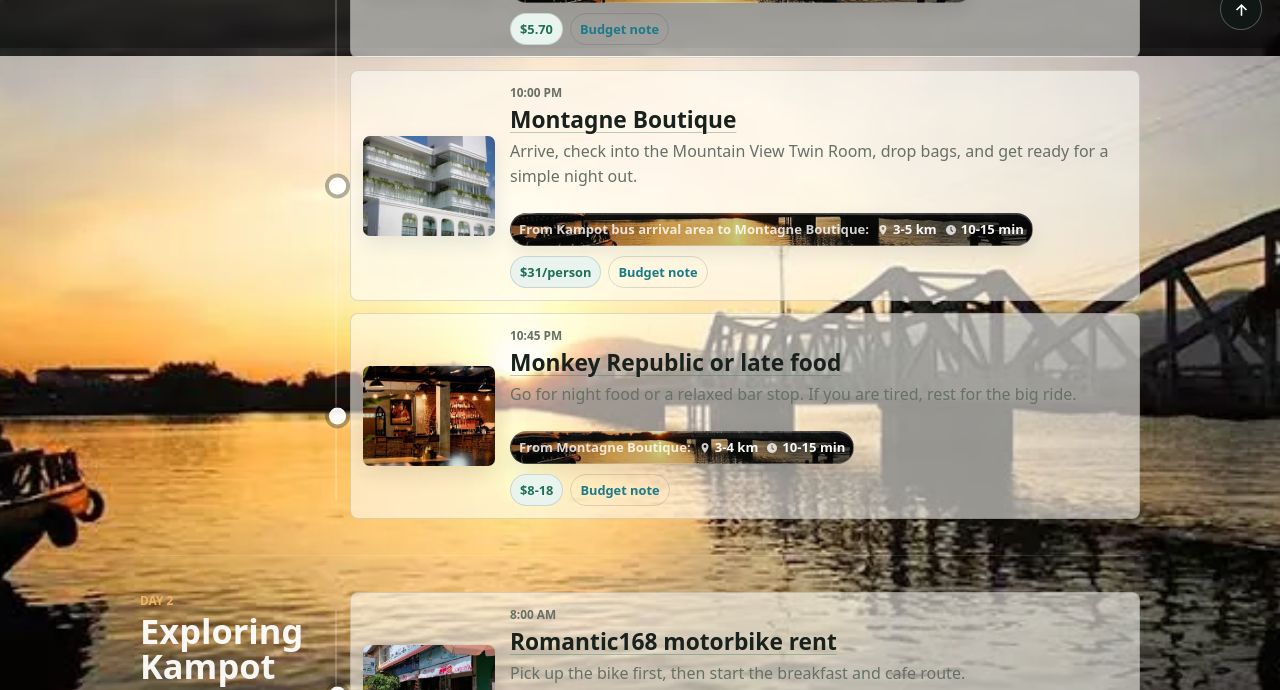
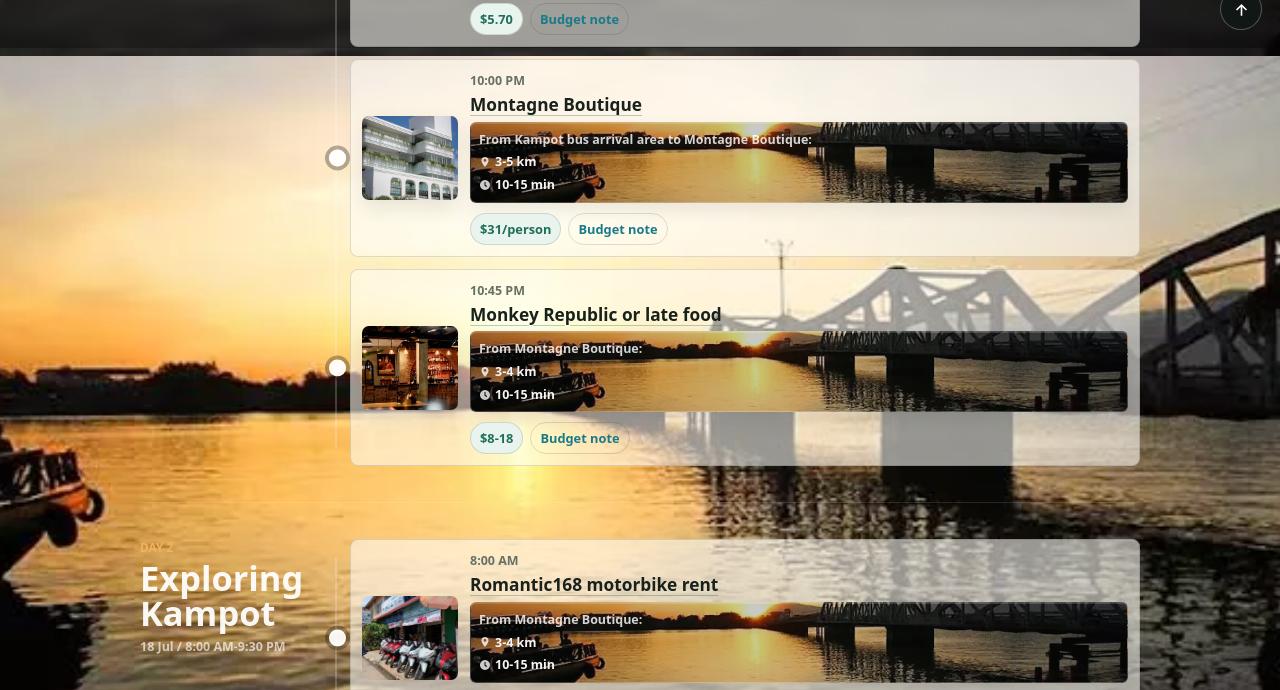
Before and after one commit to sornsomavatey/My_trip, a website: page index.html in a window 1280 px wide. Shown: the part 752-1442 px from the top of the page. Drawn offline with Linux system fonts and the light colour scheme.

Commit message:
Layout fixed

```diff
--- a/styles.css
+++ b/styles.css
@@ -369,10 +369,10 @@ footer {
 .stop {
   position: relative;
   display: grid;
-  grid-template-columns: 132px minmax(0, 1fr);
-  gap: 15px;
+  grid-template-columns: 96px minmax(0, 1fr);
+  gap: 12px;
   align-items: center;
-  padding: 12px;
+  padding: 11px;
   border: 1px solid var(--line);
   border-radius: 8px;
   background: rgba(255, 253, 247, .58);
@@ -411,8 +411,8 @@ footer {
 }
 
 .stop img {
-  width: 132px;
-  height: 100px;
+  width: 96px;
+  height: 84px;
   object-fit: cover;
   border-radius: 7px;
   box-shadow: 0 8px 20px rgba(24, 33, 28, .1);
@@ -420,16 +420,28 @@ footer {
 
 .time {
   color: var(--river);
-  margin-bottom: 5px;
+  margin-bottom: 4px;
+  font-size: .78rem;
+}
+
+.stop h4 {
+  margin-bottom: 4px;
+  font-size: 1.08rem;
+  line-height: 1.14;
+}
+
+.stop h4 + p {
+  display: none;
 }
 
 .leg {
-  display: inline-flex;
-  flex-wrap: wrap;
-  gap: 4px 8px;
-  margin: 8px 0 0;
-  padding: 5px 8px;
-  border-radius: 999px;
+  display: grid;
+  width: 100%;
+  max-width: 100%;
+  gap: 3px;
+  margin: 7px 0 0;
+  padding: 7px 8px;
+  border-radius: 6px;
   border: 1px solid rgba(255, 255, 255, .22);
   background:
     linear-gradient(rgba(12, 18, 16, .22), rgba(12, 18, 16, .22)),
@@ -437,8 +449,9 @@ footer {
   background-color: rgba(12, 18, 16, .22);
   color: rgba(255, 255, 255, .94);
   box-shadow: inset 0 1px 0 rgba(255, 255, 255, .16), 0 8px 18px rgba(10, 15, 13, .08);
-  font-size: .82rem;
+  font-size: .78rem;
   font-weight: 680;
+  line-height: 1.34;
   transition: none;
 }
 
@@ -449,7 +462,8 @@ footer {
 }
 
 .leg-part {
-  display: inline;
+  display: block;
+  overflow-wrap: anywhere;
 }
 
 .leg-part[data-type="route"] {
@@ -460,9 +474,10 @@ footer {
 .leg-part[data-type="distance"],
 .leg-part[data-type="duration"],
 .leg-part[data-type="clock"] {
-  display: inline-flex;
+  display: flex;
   align-items: center;
   gap: 4px;
+  min-width: 0;
 }
 
 .leg-part[data-type="distance"]::before,
```
Also changed, not shown: dist/styles.css.
